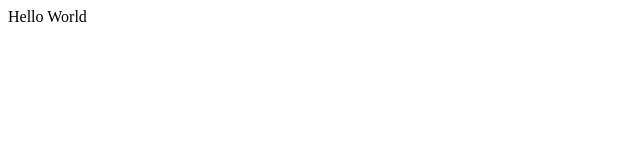
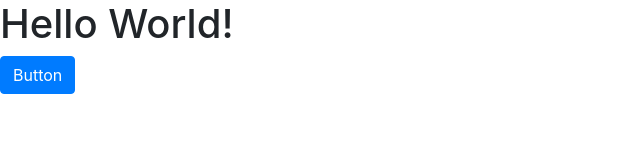
Before and after one commit to rhicks77/assignment, a website: page index.html in a window 1280 px wide. Shown: the whole page, without its empty margins (0-640 px from the left). Drawn offline with nearby package versions, Linux system fonts and the light colour scheme.

Commit message:
added bootstrap button

```diff
--- a/index.html
+++ b/index.html
@@ -1,8 +1,10 @@
 <!DOCTYPE html>
 <head>
     <title>Assignment</title>
+    <link rel="stylesheet" href="https://stackpath.bootstrapcdn.com/bootstrap/4.3.1/css/bootstrap.min.css" integrity="sha384-ggOyR0iXCbMQv3Xipma34MD+dH/1fQ784/j6cY/iJTQUOhcWr7x9JvoRxT2MZw1T" crossorigin="anonymous">
 </head>
 <body>
-    Hello World
+    <h1>Hello World!</h1>
+    <button class="btn btn-primary" type="submit">Button</button>
 </body>
 </html>
```
